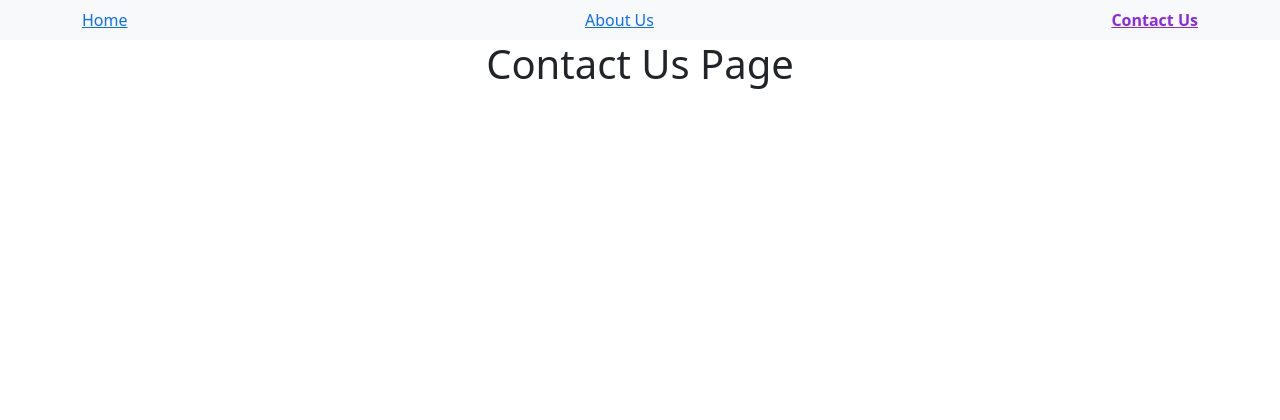
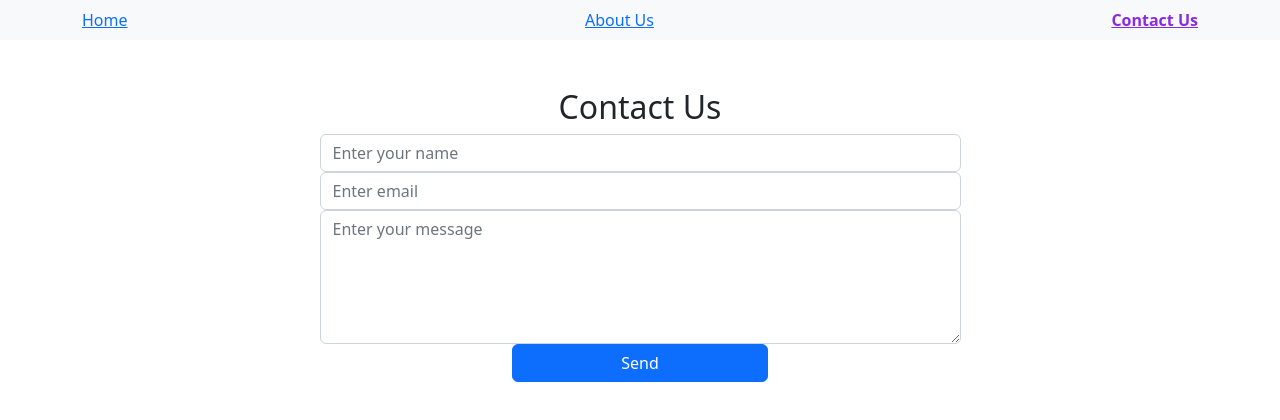
Before and after one commit to Aghasy8888/todo-list, a React (Create React App) app: page /contact in a window 1280 px wide. Shown: the top 420 px of the page. Built offline with nearby package versions, Linux system fonts and the light colour scheme.

Commit message:
creating and sending form

```diff
--- a/src/components/pages/SIngleTask/SingleTask.js
+++ b/src/components/pages/SIngleTask/SingleTask.js
@@ -1,18 +1,23 @@
-import React, { Component } from "react";
+import React, { Component, useEffect, useState } from "react";
 import { FontAwesomeIcon } from "@fortawesome/react-fontawesome";
 import { faTrash, faPenToSquare } from "@fortawesome/free-solid-svg-icons";
 import { Card, Button, Container, Row, Col } from "react-bootstrap";
 import { formatDate } from "../../../helpers/utils";
 import EditTaskModal from "../../EditTaskModal";
+import { useNavigate, useParams } from "react-router";
 
-export default class SingleTask extends Component {
-  state = {
+export default function SingleTask() {
+  const [values, setValues] = useState({
     task: null,
     openEditModal: false,
-  };
+  });
+  const history = useNavigate();
+  const params = useParams();
 
-  componentDidMount() {
-    const taskId = this.props.match.params.taskId;
+  const { task, openEditModal } = values;
+
+  useEffect(() => {
+    const taskId = params.taskId;
     console.log("taskId", taskId);
     fetch("http://localhost:3001/task/" + taskId, {
       method: "GET",
@@ -32,17 +37,18 @@ export default class SingleTask extends Component {
           }
         }
 
-        this.setState({
+        setValues({
+          ...values,
           task: res,
         });
       })
       .catch((error) => {
         console.log("error catching bremn jan.", error);
       });
-  }
+  }, []);
 
-  deleteTask = () => {
-    const taskId = this.state.task._id;
+  const deleteTask = () => {
+    const taskId = task._id;
 
     fetch("http://localhost:3001/task/" + taskId, {
       method: "DELETE",
@@ -61,14 +67,14 @@ export default class SingleTask extends Component {
           }
         }
 
-        this.props.history.push("/");
+        history("/");
       })
       .catch((error) => {
         console.log("error catching bremn jan.", error);
       });
   };
 
-  handleSaveTask = (editedTask) => {
+  const handleSaveTask = (editedTask) => {
     fetch("http://localhost:3001/task/" + editedTask._id, {
       method: "PUT",
       headers: {
@@ -87,7 +93,8 @@ export default class SingleTask extends Component {
           }
         }
 
-        this.setState({
+        setValues({
+          ...values,
           task: res,
           openEditModal: false,
         });
@@ -97,14 +104,12 @@ export default class SingleTask extends Component {
       });
   };
 
-  toggleEditModal = () => {
-    this.setState({
-      openEditModal: !this.state.openEditModal,
+  const toggleEditModal = () => {
+    setValues({
+      ...values,
+      openEditModal: !values.openEditModal,
     });
   };
-
-  render() {
-    const { task, openEditModal } = this.state;
 
   return (
     <div className="mt-5">
@@ -125,16 +130,12 @@ export default class SingleTask extends Component {
                   <Button
                     className="m-1"
                     variant="warning"
-                      onClick={this.toggleEditModal}
+                    onClick={toggleEditModal}
                   >
                     <FontAwesomeIcon icon={faPenToSquare} />
                   </Button>
 
-                    <Button
-                      className="m-1"
-                      variant="danger"
-                      onClick={this.deleteTask}
-                    >
+                  <Button className="m-1" variant="danger" onClick={deleteTask}>
                     <FontAwesomeIcon icon={faTrash} />
                   </Button>
                 </Card.Body>
@@ -148,11 +149,10 @@ export default class SingleTask extends Component {
       {openEditModal && (
         <EditTaskModal
           data={task}
-            onClose={this.toggleEditModal}
-            onSave={this.handleSaveTask}
+          onClose={toggleEditModal}
+          onSave={handleSaveTask}
         />
       )}
     </div>
   );
 }
-}
--- a/src/components/pages/contact/Contact.js
+++ b/src/components/pages/contact/Contact.js
@@ -1,5 +1,155 @@
-import React from "react";
+import React, { useState } from "react";
+import { Col, Row, Container, Button, Form } from "react-bootstrap";
+import styles from "./ContactStyles.module.css";
+
+const errorMassage = "Field is required";
 
 export default function Contact() {
-  return <h1>Contact Us Page</h1>;
+  const [values, setValues] = useState({
+    name: "",
+    email: "",
+    message: "",
+  });
+
+  const [errors, setErrors] = useState({
+    name: null,
+    email: null,
+    message: null,
+  });
+
+  const handleChange = ({ target: { name, value } }) => {
+    if (!value) {
+      setErrors({
+        ...errors,
+        [name]: errorMassage,
+      });
+    } else {
+      setErrors({
+        ...errors,
+        [name]: null,
+      });
+    }
+
+    if (name === "email" && value) {
+      const emailReg =
+        /^[a-zA-Z0-9.!#$%&'*+/=?^_`{|}~-]+@[a-zA-Z0-9-]+(?:\.[a-zA-Z0-9-]+)*$/;
+      if (!emailReg.test(value)) {
+        setErrors({
+          ...errors,
+          email: "Invalid email",
+        });
+      }
+    }
+
+    setValues({
+      ...values,
+      [name]: value,
+    });
+  };
+
+  const handleSubmit = () => {
+    const errorsArray = Object.values(errors);
+    const errorsExist = !errorsArray.every((el) => el === null);
+    const valuesArray = Object.values(values);
+    const valuesExist = valuesArray.some((el) => el !== "");
+
+    if (valuesExist && !errorsExist) {
+      fetch("http://localhost:3001/form", {
+        method: "POST",
+        body: JSON.stringify(values),
+        headers: {
+          "content-Type": "application/json",
+        },
+      })
+        .then(async (response) => {
+          const res = await response.json();
+
+          if (response.status >= 400 && response.status < 600) {
+            if (res.error) {
+              throw res.error;
+            } else {
+              throw new Error("Something went wrong");
+            }
+          }
+
+          console.log("Form was sent successfully");
+
+          setValues({
+            name: "",
+            email: "",
+            message: "",
+          });
+        })
+        .catch((error) => {
+          console.log("error catching bremn jan.", error);
+        });
+
+      return;
+    }
+
+    if (!valuesExist && !errorsExist) {
+      setErrors({
+        name: errorMassage,
+        email: errorMassage,
+        message: errorMassage,
+      });
+    }
+  };
+  return (
+    <Container>
+      <Row className="justify-content-center">
+        <Col xs={7}>
+          <Form className="mt-5">
+            <h2 className="text-center">Contact Us</h2>
+            <Form.Group>
+              <Form.Control
+                className={errors.name ? styles.invalid : ""}
+                type="text"
+                placeholder="Enter your name"
+                name="name"
+                onChange={handleChange}
+                value={values.name}
+              />
+              <Form.Text className="text-danger">{errors.name}</Form.Text>
+            </Form.Group>
+
+            <Form.Group>
+              <Form.Control
+                className={errors.email ? styles.invalid : ""}
+                type="email"
+                placeholder="Enter email"
+                name="email"
+                onChange={handleChange}
+                value={values.email}
+              />
+              <Form.Text className="text-danger">{errors.email}</Form.Text>
+            </Form.Group>
+
+            <Form.Group>
+              <Form.Control
+                className={errors.message ? styles.invalid : ""}
+                as="textarea"
+                placeholder="Enter your message"
+                rows={5}
+                name="message"
+                onChange={handleChange}
+                value={values.message}
+              />
+              <Form.Text className="text-danger">{errors.message}</Form.Text>
+            </Form.Group>
+
+            <div className="text-center">
+              <Button
+                variant="primary"
+                className={styles.submitButton}
+                onClick={handleSubmit}
+              >
+                Send
+              </Button>
+            </div>
+          </Form>
+        </Col>
+      </Row>
+    </Container>
+  );
 }
--- /dev/null
+++ b/src/components/pages/contact/ContactStyles.module.css
@@ -0,0 +1,7 @@
+.submitButton {
+    width: 40%;
+}
+
+.invalid, .invalid:focus {
+    border: 1px solid red;
+}
```
Also changed, not shown: src/helpers/utils.js (+10 -0 lines). Lines whose indentation alone changed are shown as unchanged.
